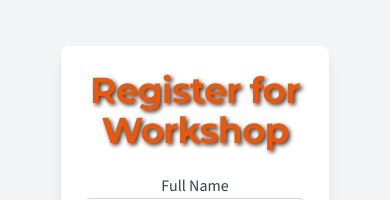
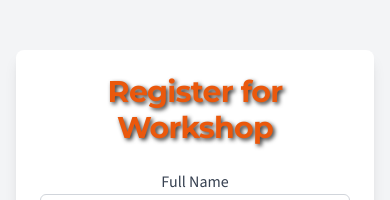
Before and after one commit to Tushar-senpai/TechieBlog, a React (Vite) app: page /register in a window 390 px wide. Shown: the part 127-327 px from the top of the page. Built offline with nearby package versions, Linux system fonts and the light colour scheme; no server answers.

Commit message:
made register for workshop page responsive

```diff
--- a/src/components/Register.jsx
+++ b/src/components/Register.jsx
@@ -22,8 +22,8 @@ const Register = () => {
 
     return (
         <div className="flex justify-center items-center min-h-screen bg-gray-100 dark:bg-gray-900 p-4">
-            <div className="bg-white dark:bg-gray-800 shadow-lg rounded-lg p-6 w-3/4">
-                <h1 className='text-4xl font-bold mb-6 text-orange-600 dark:text-gray-100' style={{ textShadow: '2px 2px 4px rgba(0, 0, 0, 0.8)' }}>Register for Workshop</h1>
+            <div className="bg-white dark:bg-gray-800 shadow-lg rounded-lg p-6 w-full max-w-4xl">
+                <h1 className='text-3xl sm:text-4xl font-bold mb-6 text-orange-600 dark:text-gray-100' style={{ textShadow: '2px 2px 4px rgba(0, 0, 0, 0.8)' }}>Register for Workshop</h1>
                 <form onSubmit={handleSubmit}>
                     <div className="mb-4">
                         <label className="block text-gray-700 dark:text-gray-300">Full Name</label>
@@ -52,7 +52,7 @@ const Register = () => {
                         <label className="block text-gray-700 dark:text-gray-300">Comments</label>
                         <textarea name="comments" value={formData.comments} onChange={handleChange} className="w-full px-3 py-2 border border-gray-300 dark:border-gray-700 rounded-md focus:outline-none focus:ring-2 focus:ring-orange-500 dark:bg-gray-800 dark:text-gray-100"></textarea>
                     </div>
-                    <button type="submit" className="btn-shadow w-60 px-4 py-2 bg-orange-600 text-white font-semibold rounded-md shadow-sm hover:bg-orange-700 hover:text-shadow transition duration-300">
+                    <button type="submit" className="w-full sm:w-60 px-4 py-2 bg-orange-600 text-white font-semibold rounded-md shadow-sm hover:bg-orange-700 hover:text-shadow transition duration-300">
                         Register
                     </button>
                 </form>
```
